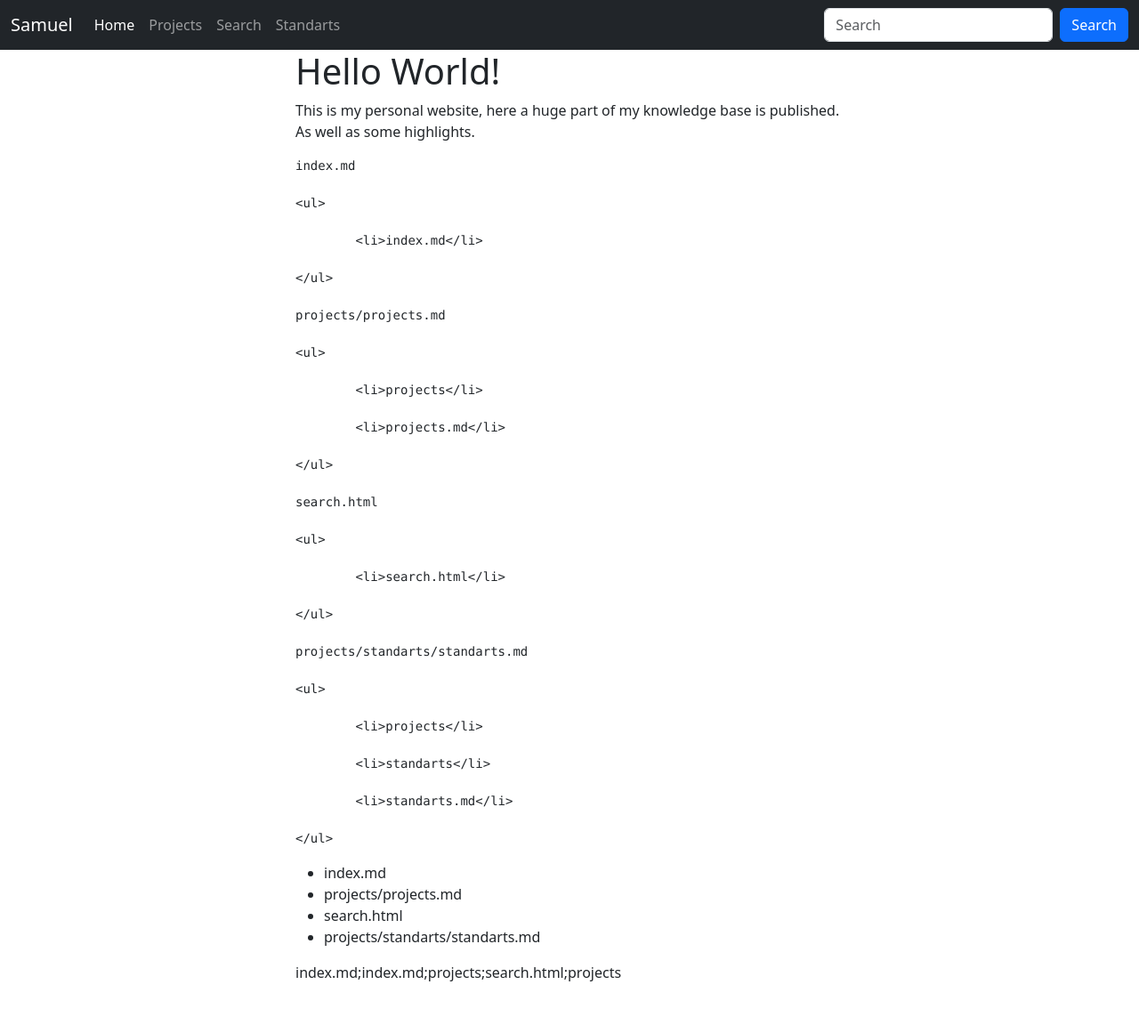
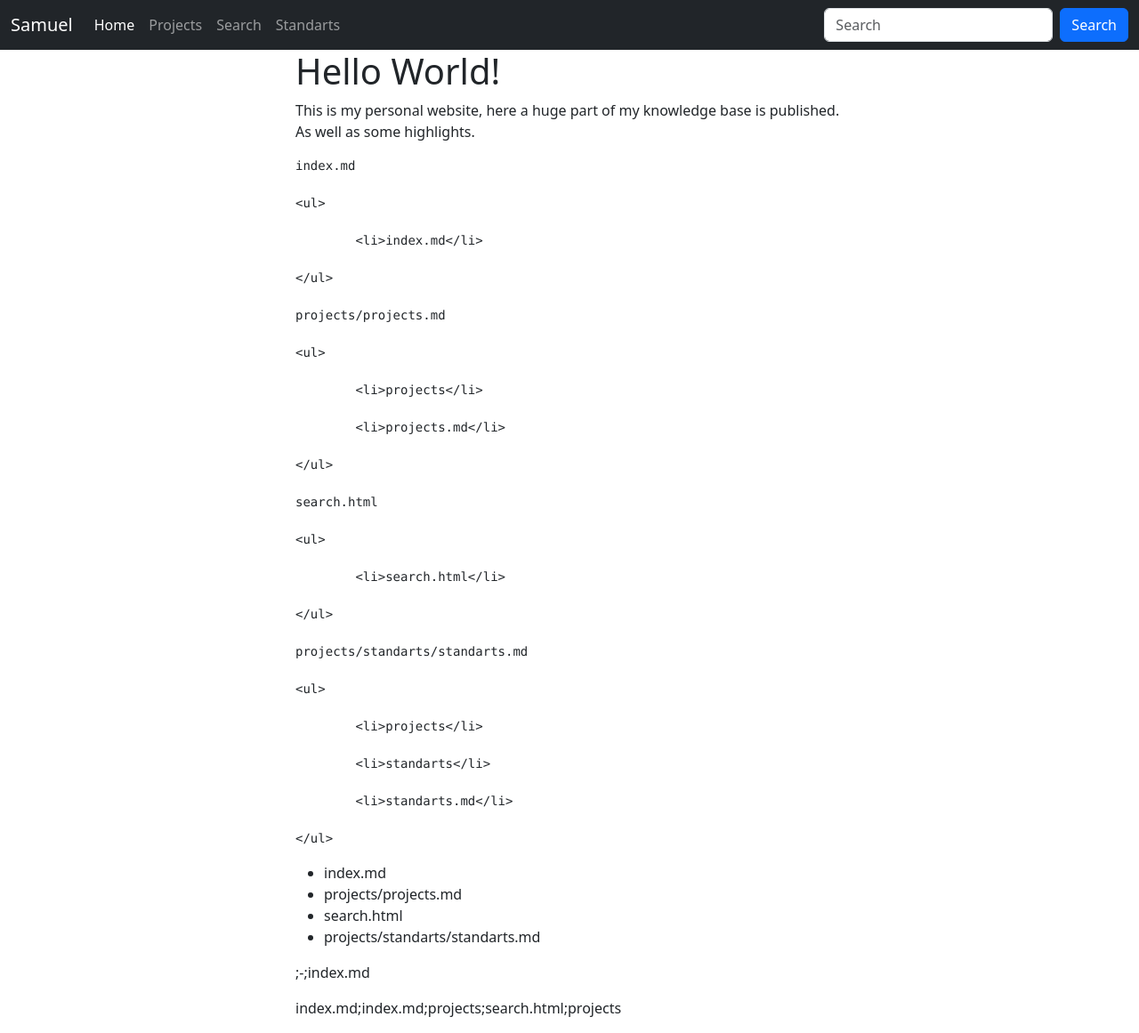
Before and after one commit to Soraxem/website-test, a Jekyll site: the page built from index.md, in a window 1280 px wide. Shown: the whole page at 89% size. Built offline with Jekyll 4.4.1, drawn with Linux system fonts in a browser that asks for light colours; before the commit the page ends 1121 px from its top, so only the background shows below that.

Commit message:
Update index.md

```diff
--- a/index.md
+++ b/index.md
@@ -35,7 +35,7 @@ This is my personal website, here a huge part of my knowledge base is published.
  		{% assign dirs = dirs | append: "~" | append: dir %}
  	{% endif %}
 {% endfor -%}
-
+{{ dirs }}
 
 
 {% assign dir = paths.first | split: "/" | first -%}
```
